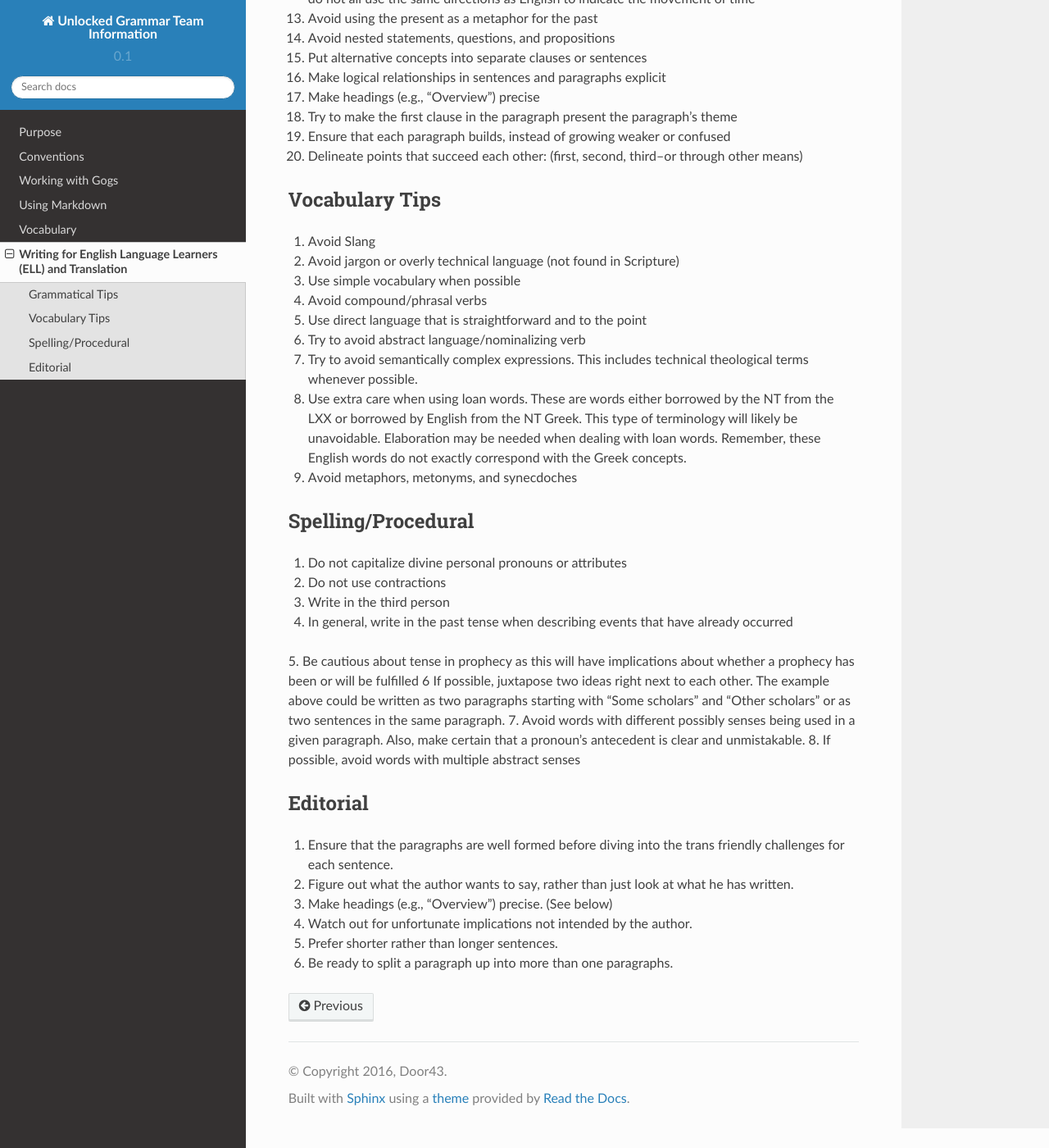
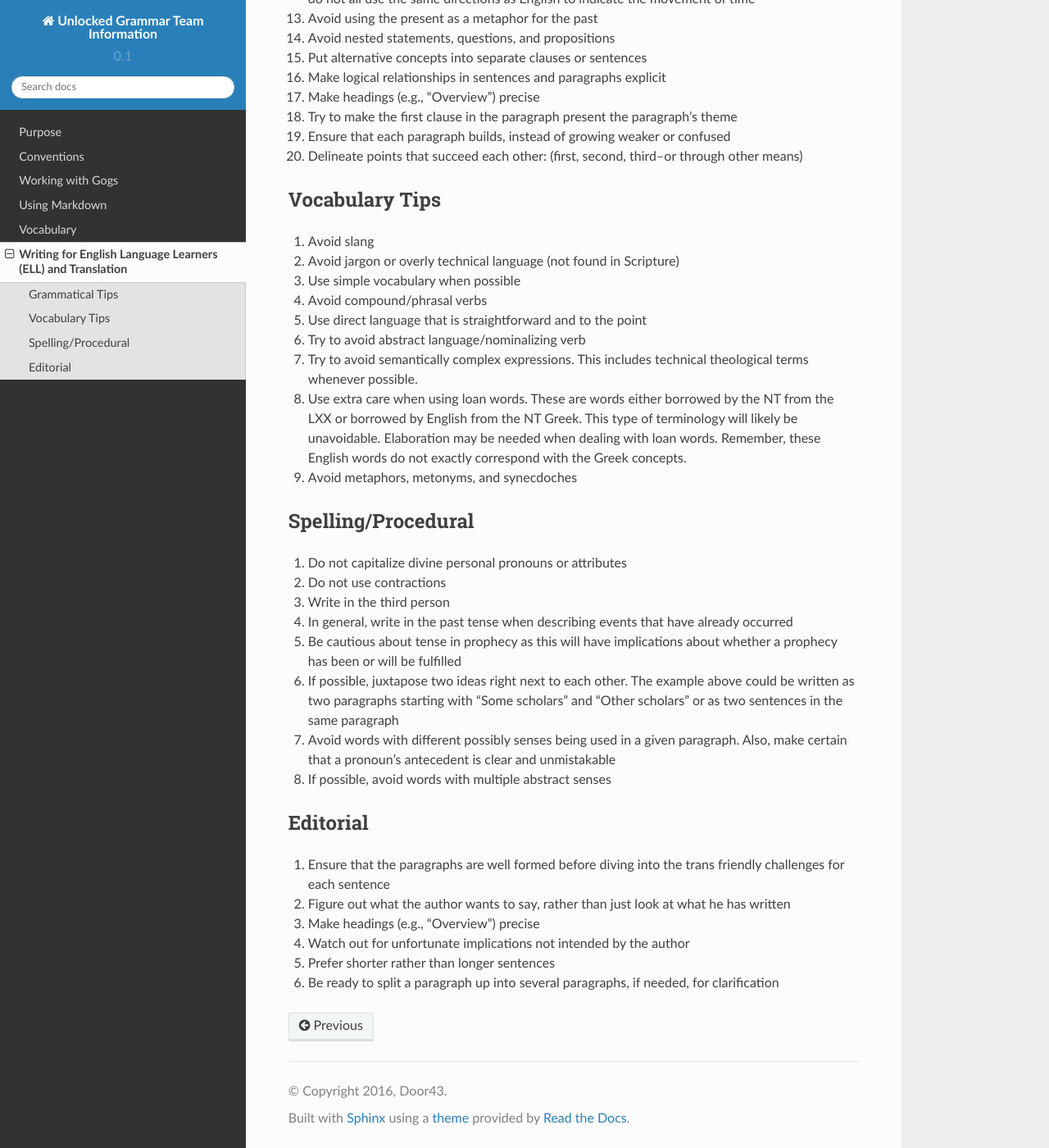
Before and after one commit to unfoldingWord-dev/Unlocked-Grammar-Info, a Sphinx documentation site: the page built from docs/ell.rst, in a window 1280 px wide and 1400 px high, scrolled down 602 px. Shown: the whole window at 82% size. Built offline with Sphinx 7.4.7 and the Read the Docs theme 2.0.0, drawn with Linux system fonts in a browser that asks for light colours.

Commit message:
Updated formatting and made some editorial changes

```diff
--- a/docs/ell.rst
+++ b/docs/ell.rst
@@ -26,7 +26,7 @@ Grammatical Tips
 
 Vocabulary Tips
 ---------------
-1. Avoid Slang
+1. Avoid slang
 2. Avoid jargon or overly technical language (not found in Scripture)
 3. Use simple vocabulary when possible
 4. Avoid compound/phrasal verbs
@@ -43,15 +43,15 @@ Spelling/Procedural
 3. Write in the third person
 4. In general, write in the past tense when describing events that have already occurred
 5. Be cautious about tense in prophecy as this will have implications about whether a prophecy has been or will be fulfilled
-6 If possible, juxtapose two ideas right next to each other. The example above could be written as two paragraphs starting with “Some scholars” and “Other scholars” or as two sentences in the same paragraph.
-7. Avoid words with different possibly senses being used in a given paragraph. Also, make certain that a pronoun’s antecedent is clear and unmistakable.
+6. If possible, juxtapose two ideas right next to each other. The example above could be written as two paragraphs starting with “Some scholars” and “Other scholars” or as two sentences in the same paragraph
+7. Avoid words with different possibly senses being used in a given paragraph. Also, make certain that a pronoun’s antecedent is clear and unmistakable
 8. If possible, avoid words with multiple abstract senses
 
 Editorial
 ---------
-1. Ensure that the paragraphs are well formed before diving into the trans friendly challenges for each sentence.
-2. Figure out what the author wants to say, rather than just look at what he has written.
-3. Make headings (e.g., "Overview") precise. (See below)
-4. Watch out for unfortunate implications not intended by the author.
-5. Prefer shorter rather than longer sentences.
-6. Be ready to split a paragraph up into more than one paragraphs.
+1. Ensure that the paragraphs are well formed before diving into the trans friendly challenges for each sentence
+2. Figure out what the author wants to say, rather than just look at what he has written
+3. Make headings (e.g., "Overview") precise
+4. Watch out for unfortunate implications not intended by the author
+5. Prefer shorter rather than longer sentences
+6. Be ready to split a paragraph up into several paragraphs, if needed, for clarification
```
